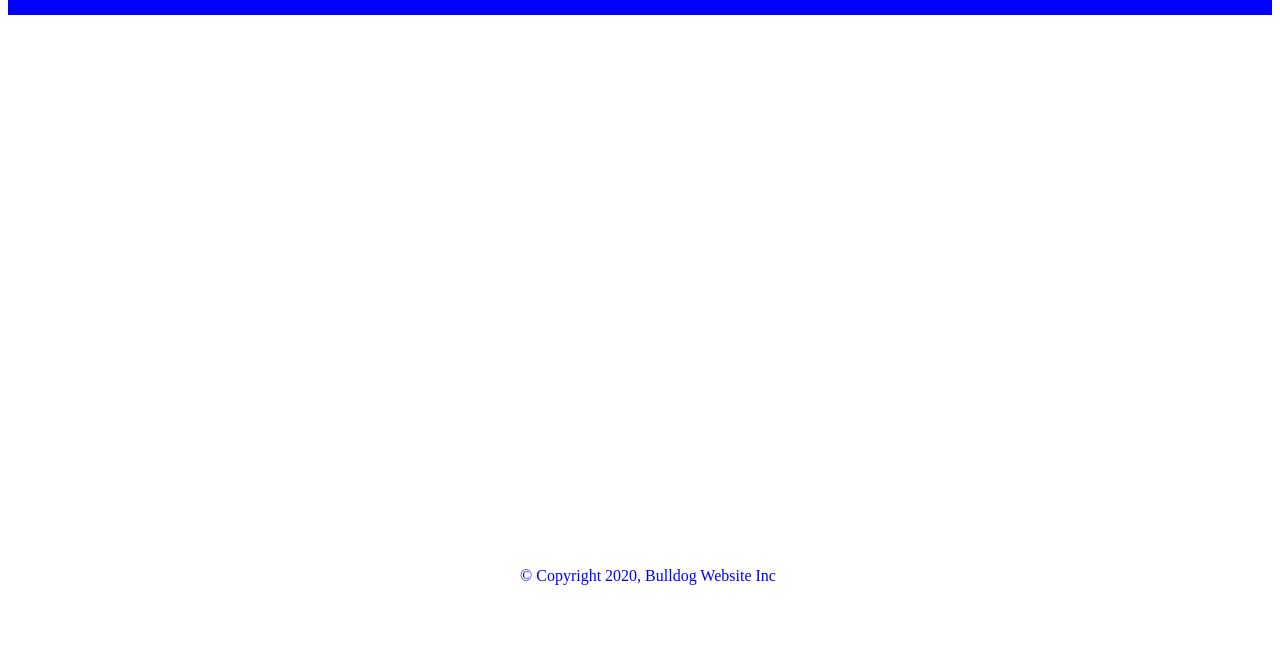
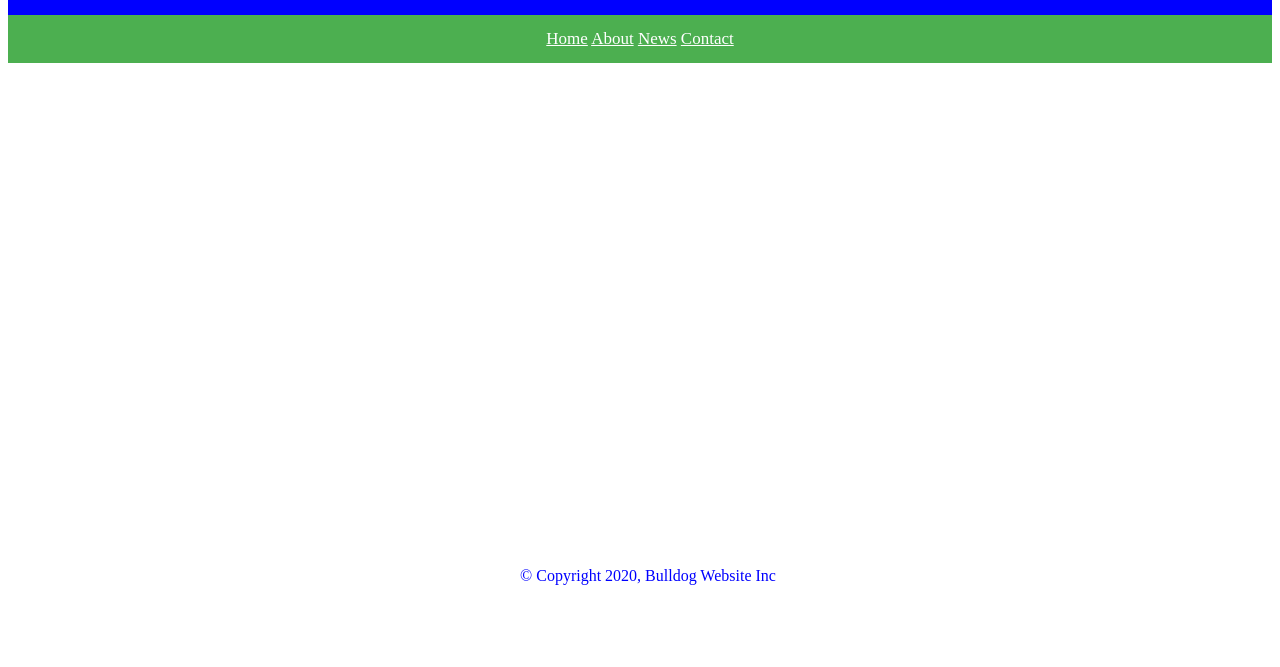
Before and after one commit to afikanzoro/Bulldog_Website, a plain HTML site: page index.html in a window 1280 px wide. Shown: the part 133-800 px from the top of the page. Drawn offline with Linux system fonts and the light colour scheme.

Commit message:
Copleted making first basic website with basic HTML and CSS features

```diff
--- a/css/main.css
+++ b/css/main.css
@@ -9,12 +9,12 @@
 /* Add a black background color to the top navigation */
 .topnav{
   position: relative;
-  background-color: #333;
+  background-color: #4CAF50;
   overflow: hidden;
 }
 
 /* Style the links inside the navigation bar */
-.topnav a{
+.topnav {
   float: none;
   color: #f2f2f2;
   text-align: center;
@@ -26,8 +26,8 @@
 /* Change the color of links on hoover */
 
 .topnav a:hoover {
-  background-color: #DDD;
-  color: black;
+  background-color: yellow;
+  color: purple;
 }
 
 /* Add a color to the active current/current link */
@@ -35,15 +35,6 @@
   background-color: #4CAF50;
   color: white;
 }
-
-/* Centering top navigation */
-.topnav-center a{
-  float: none;
-  position: absolute;
-  top: 50%;
-  left: 50%;
-  transform: translate(-50%, -50%);
-  }
 
 /* Initializing footer */
 footer{
--- a/index.html
+++ b/index.html
@@ -14,14 +14,13 @@
     </div>
 
 <div class="topnav">
-<div class="topnav-center">
-  <a href="index.html" class="active">Home</a>
-  <a href="About.html" class="active">About</a>
+  <a class="active" href="index.html">Home</a>
+  <a href="About_Us.html" class="active">About</a>
   <a href="News.html" class="active">News</a>
   <a href="Contact.html" class="active">Contact</a>
 
 </div>
-  </div>
+
 
 <footer>
 <div class="footer">
```
Also changed, not shown: About_Us.html (+7 -3 lines), Contact.html (+6 -1 lines), News.html (+5 -3 lines).
